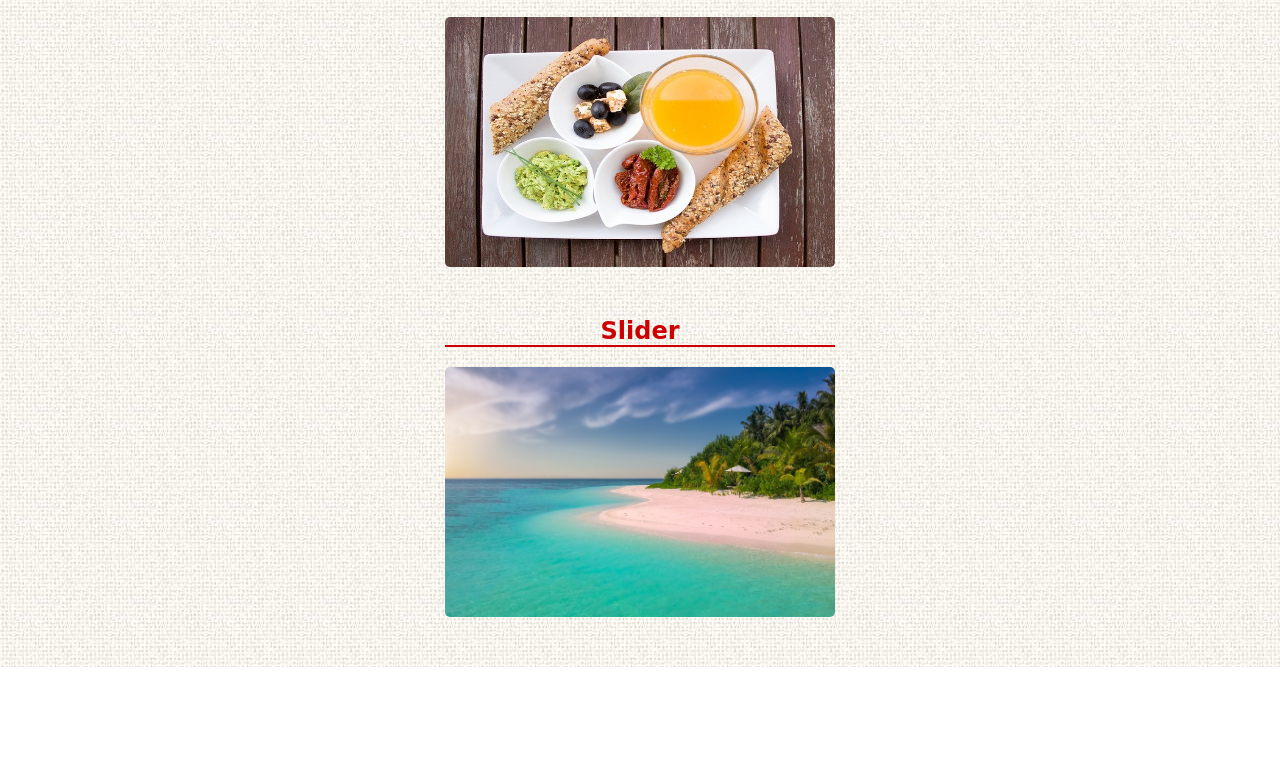
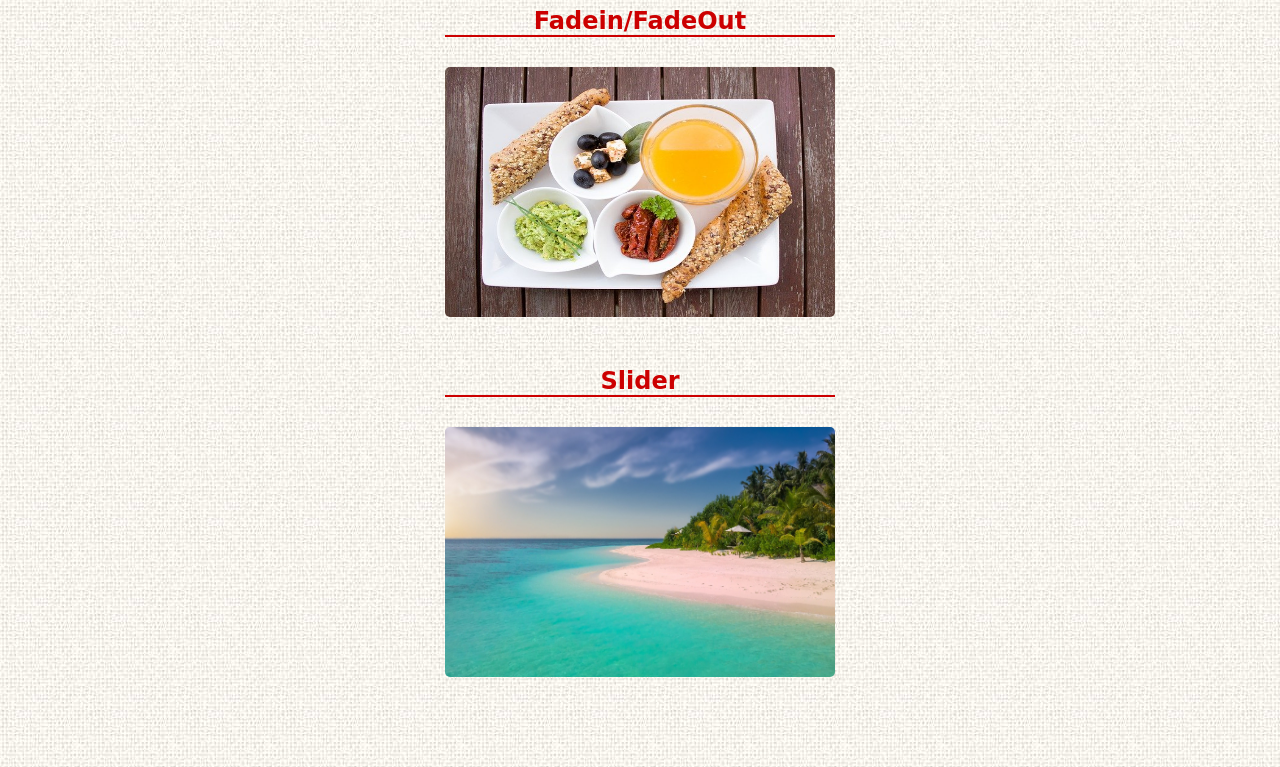
Before and after one commit to kazuma9976/jQuery_animation, a plain HTML site: page index.html in a window 1280 px wide. Shown: the part 146-913 px from the top of the page. Before the commit the page ends 813 px from the top, so only its background shows below. Drawn offline with nearby package versions, Linux system fonts and the light colour scheme.

Commit message:
readme.mdファイル作成、css、jQueryの気になるところを修正

```diff
--- a/css/style.css
+++ b/css/style.css
@@ -1,4 +1,5 @@
 @charset "utf-8";
+
 * {
     margin: 0;
     padding: 0;
@@ -8,9 +9,10 @@
 
 #wrapper {
     width: 390px;
-    margin: 0 auto;
+    margin: 40px auto;
 }
 
+/*　テキストアニメーション関連　*/
 h1 {
     text-align: center;
     width: 100%;
@@ -27,14 +29,18 @@ p {
     color: green;
 }
 
+/* 画像アニメーション見出し */
+
 h2 {
     width: 100%;
-    margin: 0 auto;
+    margin: 20px auto 30px;
     margin-top: 20px;
     text-align: center;
     color: #CC0000;
     border-bottom: solid 2px;
 }
+
+/* 画像アニメーション(fadein/fadeout) */
 
 #fadein_fadeout {
     width: 390px;
@@ -48,6 +54,8 @@ h2 {
     height: 250px;
     border-radius: 5px;
 }
+
+/* 画像アニメーション(slider) */
 
 #slider {
     width: 390px;
```
Also changed, not shown: js/script.js (+4 -5 lines), images/sample.jpg (added), 1 other file.
